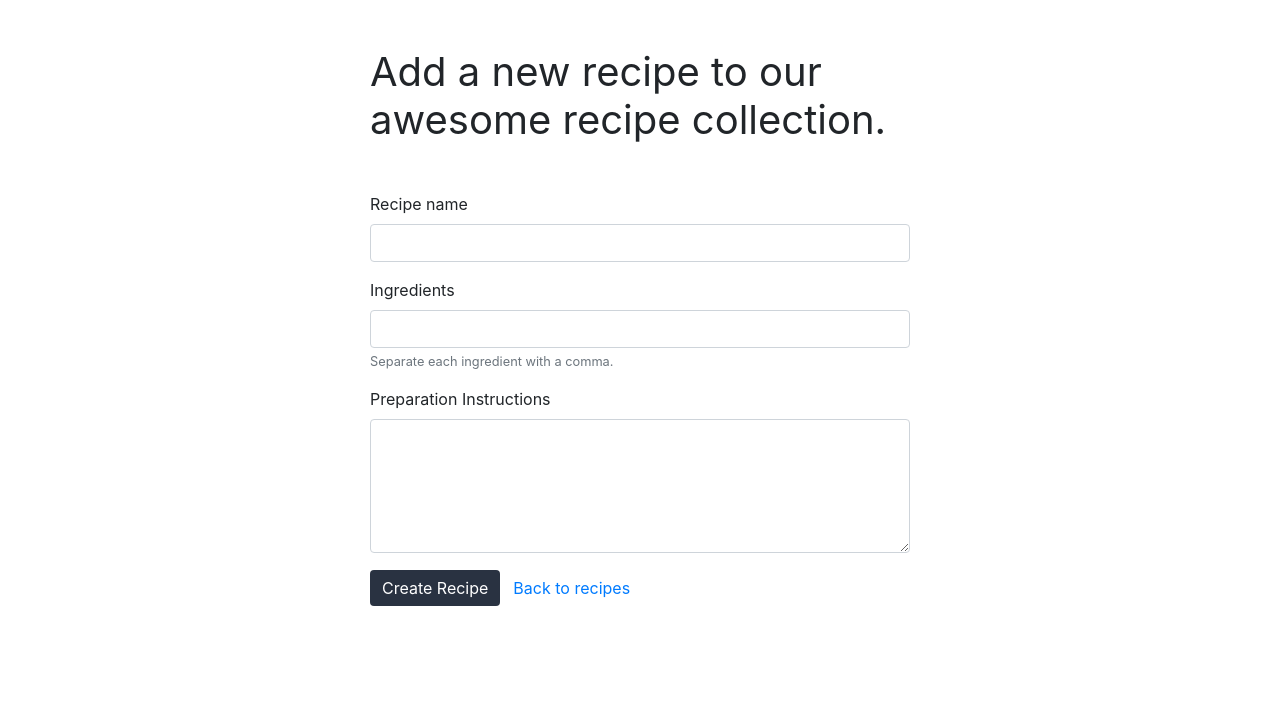
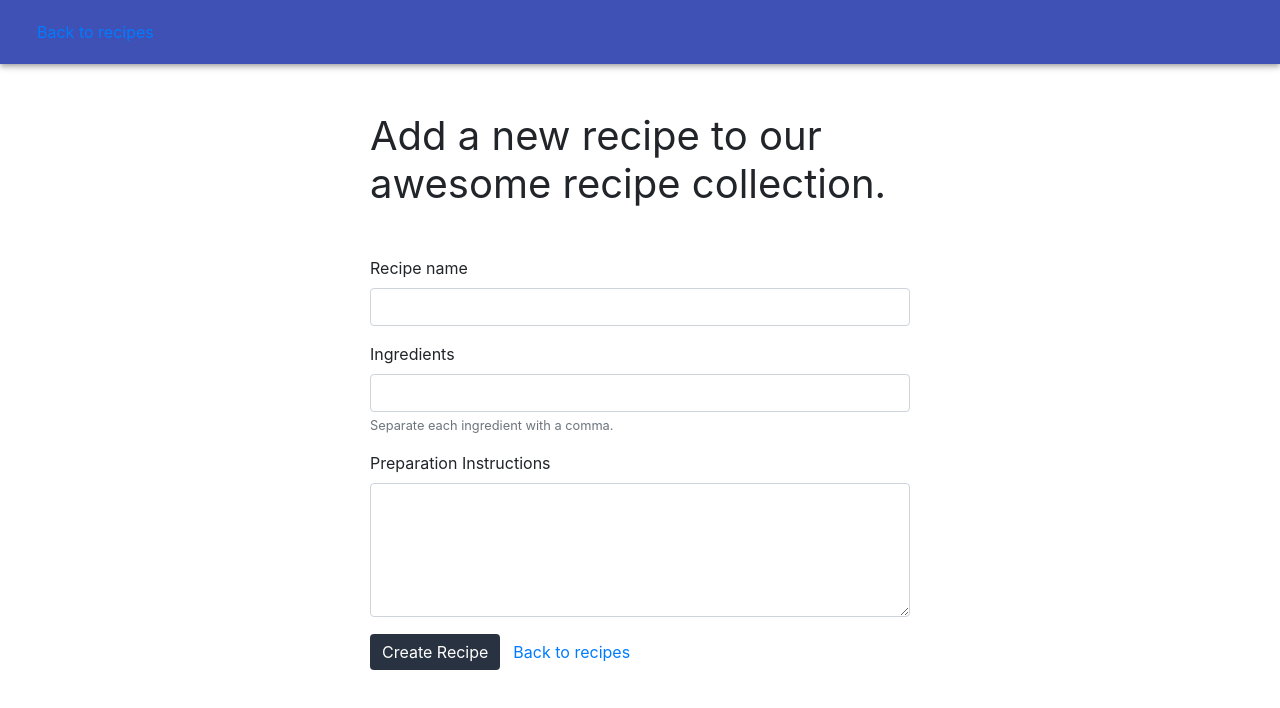
Before and after one commit to aquellier/toto-client, a React (Create React App) app: page /new_recipe in a window 1280 px wide. Shown: the top 708 px of the page. Built offline with nearby package versions, Linux system fonts and the light colour scheme; the HTML template or start-up script is replaced by a standard one.

Commit message:
navbar with a link

```diff
--- a/package.json
+++ b/package.json
@@ -4,6 +4,8 @@
   "private": true,
   "proxy": "http://localhost:3000",
   "dependencies": {
+    "@material-ui/core": "^4.9.8",
+    "@material-ui/icons": "^4.9.1",
     "@testing-library/jest-dom": "^4.2.4",
     "@testing-library/react": "^9.3.2",
     "@testing-library/user-event": "^7.1.2",
@@ -17,7 +19,7 @@
     "react-scripts": "3.4.1"
   },
   "scripts": {
-    "start": "react-scripts start",
+    "start": "PORT=5000 react-scripts start",
     "build": "react-scripts build",
     "test": "react-scripts test",
     "eject": "react-scripts eject"
--- a/src/components/App.jsx
+++ b/src/components/App.jsx
@@ -1,4 +1,15 @@
 import React from "react";
 import Routes from "../router/Index";
+import { BrowserRouter as Router } from "react-router-dom";
+import NavBar from "./Navbar";
 
-export default props => <>{Routes}</>;
+export default function App() {
+  return (
+  <div>
+    <Router>
+      <NavBar/>
+      <Routes />
+    </Router>
+  </div>
+  );
+}
--- /dev/null
+++ b/src/components/Navbar.js
@@ -0,0 +1,25 @@
+import React, { Component } from 'react';
+import AppBar from '@material-ui/core/AppBar';
+import Toolbar from '@material-ui/core/Toolbar';
+import Typography from '@material-ui/core/Typography';
+import { Link } from 'react-router-dom';
+
+class NavBar extends Component {
+  render() {
+    return (
+        <div>
+        <AppBar position="static">
+            <Toolbar>
+                <Typography variant="title" color="inherit">
+                <Link to="/recipes" className="btn btn-link">
+                Back to recipes
+                </Link>
+                </Typography>
+            </Toolbar>
+        </AppBar>
+        </div>
+    )
+  }
+}
+
+export default NavBar;
--- a/src/components/NewRecipe.jsx
+++ b/src/components/NewRecipe.jsx
@@ -41,7 +41,7 @@ class NewRecipe extends React.Component {
     }
 
     try {
-      const response = await backend.post('/recipes', recipe);
+      await backend.post('/recipes', recipe);
       await this.props.history.push('/recipes');
     } catch (err) {
       console.log('error: ', err.message)
```
Also changed, not shown: src/router/Index.jsx (+5 -5 lines), src/styles/settings/colors.scss (added), 1 other file (tests, documents, lock files or other folders).
